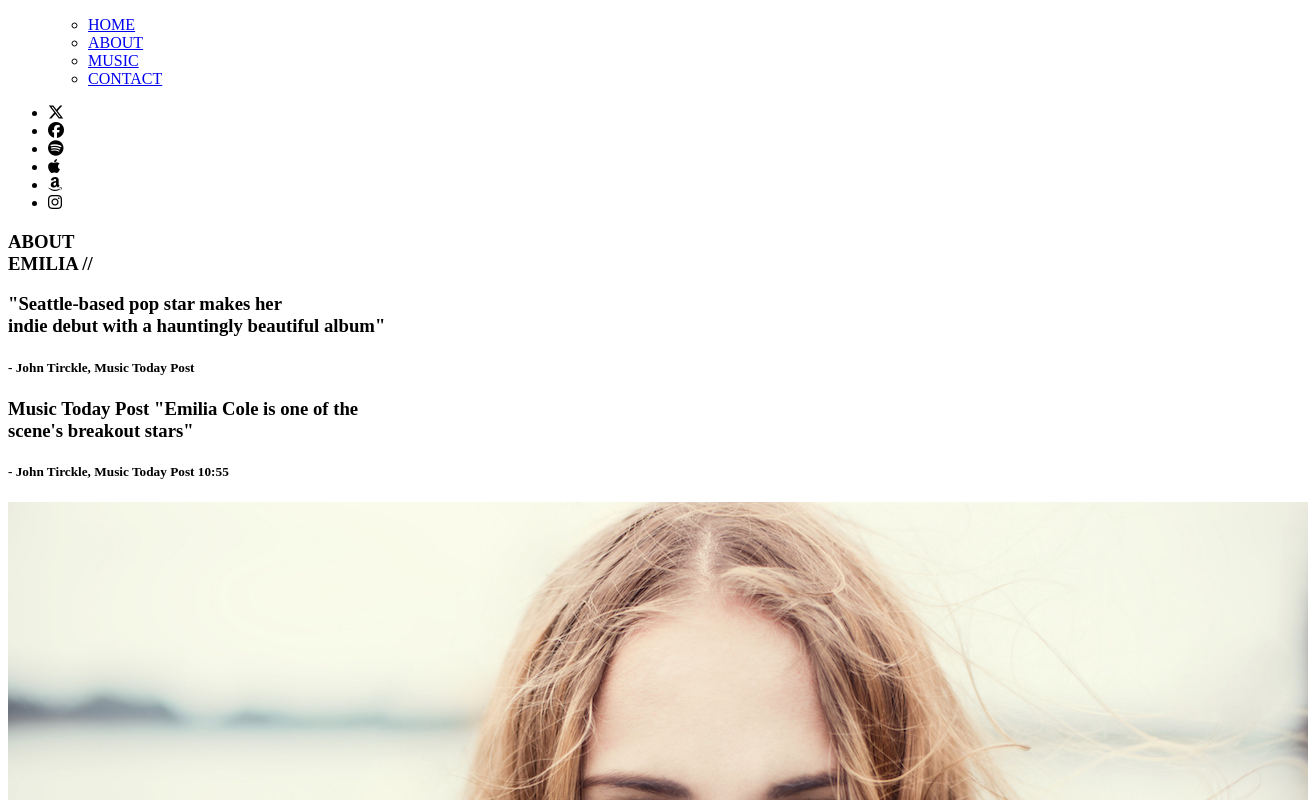
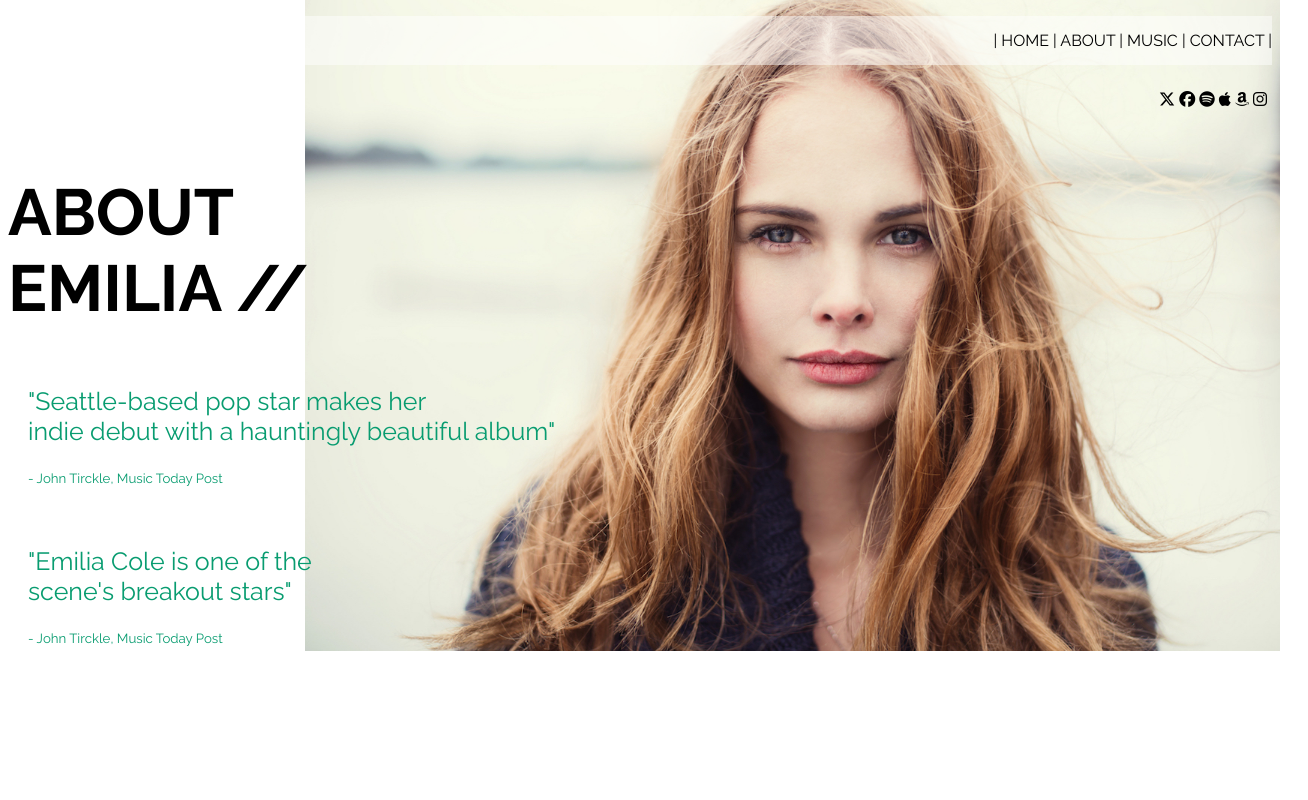
Before and after one commit to ssantiBarrioss/emiliaCole, a website: page Emilia/views/about.html in a window 1280 px wide. Shown: the top 800 px of the page, 1308 px wide, since content can reach past the window. Drawn offline with Linux system fonts and the light colour scheme.

Commit message:
subo archivos css

```diff
--- /dev/null
+++ b/Emilia/public/css/about.css
@@ -0,0 +1,59 @@
+.body_about{
+    background-image: url("/img/emilia-about.jpg");
+    background-size: 76.2%;
+    background-repeat: no-repeat;
+    background-position-x:right ;
+    font-family: 'Raleway', sans-serif;
+}
+
+#top_about{
+    text-align: right;
+}
+
+.links_about li{
+    margin-top: 20px;
+    display: inline;
+    list-style-type: none;
+
+}
+
+.links_about{
+    text-align: right top;
+    background-color: rgba(255, 255, 255, 0.5);
+    padding: 15px 0px;
+}
+.links_about a{
+
+    text-decoration: none;
+    color: black
+}
+
+.redes_about li{
+    display: inline;
+    list-style-type: none;
+
+}
+.redes_about{
+    text-align: right;
+    margin: 25px 5px;
+}
+
+.texto_about h1{
+font-size: 65px;
+margin-bottom: 0px;
+}
+
+.texto_about h3{
+    font-size: 25px;
+    font-weight:500;
+    margin-left: 20px;
+    margin-top: 60px;
+    color:rgb(8, 156, 112);
+}
+
+.texto_about h5{
+    color: rgb(8, 156, 112);
+    font-weight:500;
+    margin-left: 20px;
+    margin-bottom: 40px;
+}
--- /dev/null
+++ b/Emilia/public/css/contact.css
@@ -0,0 +1,56 @@
+.body_contact{
+    font-family: 'Raleway', sans-serif;
+}
+h1{
+    font-size: 60px;
+}
+
+
+#top_contact{
+    text-align: right;
+}
+
+.links_contact li{
+    margin-top: 20px;
+    display: inline;
+    list-style-type: none;
+
+}
+
+.links_contact{
+    text-align: right top;
+    background-color: rgba(255, 255, 255, 0.5);
+    padding: 15px 0px;
+}
+.links_contact a{
+
+    text-decoration: none;
+    color: black
+}
+
+.redes_contact li{
+    display: inline;
+    list-style-type: none;
+
+}
+.redes_contact{
+    text-align: right;
+    margin: 25px 5px;
+}
+
+.info_contact h2{
+    margin-top: 40px;
+}
+
+.info_contact h3{
+    font-weight: 500;
+    color:rgb(8, 156, 112);
+}
+
+.info_contact h4{
+    font-weight: 500;
+}
+.info_contact a{
+    text-decoration: none;
+    color: grey
+}
--- /dev/null
+++ b/Emilia/public/css/index.css
@@ -0,0 +1,44 @@
+.twist{
+    font-family: 'Raleway', sans-serif;
+    font-weight: 400;
+    font-size: 45px;
+    background-color: rgba(255, 255, 255, 0.5);
+    margin-top: 100px;
+}
+
+.emilia h3{
+font-size: 30px;
+font-weight: 500;
+margin-left: 40px;
+margin-top: 70px;
+}
+
+.nav{
+    color: black;
+    text-decoration: none;
+
+
+}
+
+.links_index li{
+    margin-bottom: 25px;
+
+}
+
+ul{
+    list-style-type: none;
+}
+
+.redes_index li{
+    display: inline;
+
+}
+
+.body_index{
+    font-family: 'Raleway', sans-serif;
+    background-image: url("/img/emilia-home.jpg");
+    background-repeat: no-repeat ;
+    background-position: right top -120px;
+    background-size: 74.2%;
+
+}
--- /dev/null
+++ b/Emilia/public/css/music.css
@@ -0,0 +1,113 @@
+*{
+    margin:0;
+    padding:0;
+}
+
+
+.body_music{
+    font-family: 'Raleway', sans-serif;
+
+
+}
+
+.header_music{
+
+    background-image: url("/img/emilia-music-top.jpg");
+    background-repeat:no-repeat;
+    background-size: 100%;
+    height: 105px;
+    padding:30px 0px;
+
+
+}
+
+#top{
+    text-align: right;
+}
+
+.links_music li{
+    margin-top: 20px;
+    display: inline;
+    list-style-type: none;
+
+}
+
+.links_music{
+    text-align: right top;
+    background-color: rgba(255, 255, 255, 0.5);
+    padding: 15px 0px;
+}
+.links_music a{
+
+    text-decoration: none;
+    color: black
+}
+
+.redes_music li{
+    display: inline;
+    list-style-type: none;
+
+}
+.redes_music{
+    text-align: right;
+    margin: 25px 5px;
+}
+
+.temas_music{
+    margin:10px;
+
+}
+
+h1{
+    font-size: 58px;
+    padding: 40px 0px;
+}
+
+.videos_music{
+    margin: 30px 40px;
+    list-style-type: none;
+}
+
+.videos_music a{
+    text-decoration: none;
+    color: grey;
+}
+
+#album{
+    margin-top:80px;
+    margin-bottom:20px;
+}
+
+#list{
+    margin:20px 20px;
+    line-height: 50px;
+}
+
+a.go_top {
+    text-decoration: none;
+    color: grey;
+    margin-left: 20px;
+}
+
+#video1 h3{
+    margin-bottom: 20px;
+    margin-top:80px;
+
+}
+
+#video1 p{
+    margin-bottom: 20px;
+    margin-top:20px;
+    line-height: 30px;
+}
+
+#video2 h3{
+    margin-bottom: 20px;
+    margin-top:80px;
+}
+
+#video2 p{
+    margin-bottom: 20px;
+    margin-top:20px;
+    line-height: 30px;
+}
--- a/Emilia/views/about.html
+++ b/Emilia/views/about.html
@@ -6,20 +6,24 @@
         <title>Emilia Cole - About</title>
         <link rel="shorcut icon" href="/img/icon/favicon.ico" sizes="16x16 32x32"/>
         <script src="https://kit.fontawesome.com/b99d7ed5f9.js" crossorigin="anonymous"></script>
+        <link rel="stylesheet" href="/css/about.css">
+    <link rel="preconnect" href="https://fonts.googleapis.com">
+<link rel="preconnect" href="https://fonts.gstatic.com" crossorigin>
+<link href="https://fonts.googleapis.com/css2?family=Raleway:wght@400;700&display=swap" rel="stylesheet">
     </head>
-    <body>
+    <body class="body_about">
         <header>
-            <nav>
-                <ul>
-                    <ul>
-                        <li><a href="/">HOME</a></li>
-                        <li><a href="/about">ABOUT</a></li>
-                        <li><a href="/music">MUSIC</a></li>
-                        <li><a href="/contact">CONTACT</a></li>
-                    </ul>
-                </ul>
+            <nav id="top_about">
+
+                 <ul class="links_about">
+                    <li><a href="/">| HOME </a></li>
+                    <li><a href="/about">| ABOUT </a></li>
+                    <li><a href="/music">| MUSIC </a></li>
+                    <li><a href="/contact">| CONTACT |</a></li>
+                 </ul>
+
             </nav>
-            <ul>
+            <ul class="redes_about">
                 <li><a href="https://twitter.com/"target = '_blank'><i class="fa-brands fa-x-twitter" style="color:black"></i></a></li>
                 <li><a href="https://facebook.com/" target="_blank"><i class="fa-brands fa-facebook" style="color:black"></i></a></li>
                 <li><a href="https://open.spotify.com/" target="_blank"><i class="fa-brands fa-spotify " style="color:black"></i></a></li>
@@ -29,14 +33,14 @@
             </ul>
         </header>
         <section>
-            <article>
+            <article class="texto_about">
             <h1>ABOUT<br>EMILIA // </h1>
             <h3>"Seattle-based pop star makes her<br> indie debut with a hauntingly beautiful album"</h3>
             <h5>- John Tirckle, Music Today Post</h5>
-            <h3>Music Today Post "Emilia Cole is one of the <br>scene's breakout stars"</h3>
-            <h5>- John Tirckle, Music Today Post 10:55</h5>
+            <h3>"Emilia Cole is one of the <br>scene's breakout stars"</h3>
+            <h5>- John Tirckle, Music Today Post </h5>
         </article>
-        <img src="/img/emilia-about.jpg" alt="esta es una foto de Emilia Cole">
+
     </section>
         </body>
     </html>
```
Also changed, not shown: Emilia/views/contact.html (+19 -15 lines), Emilia/views/index.html (+21 -14 lines), Emilia/views/music.html (+23 -19 lines).
